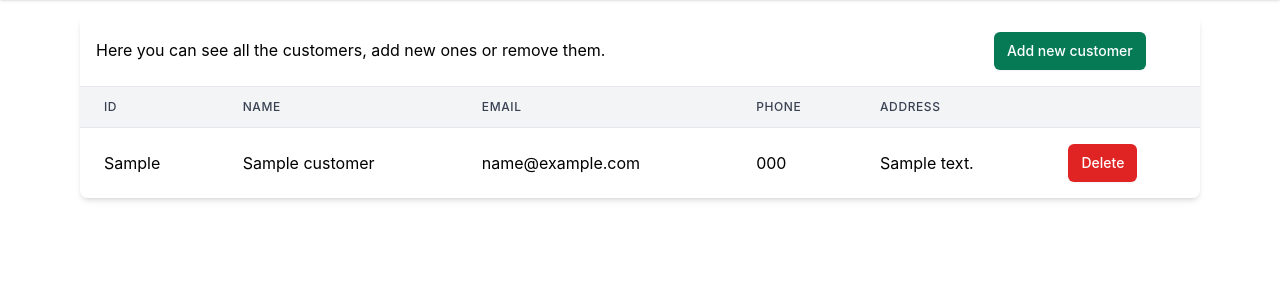
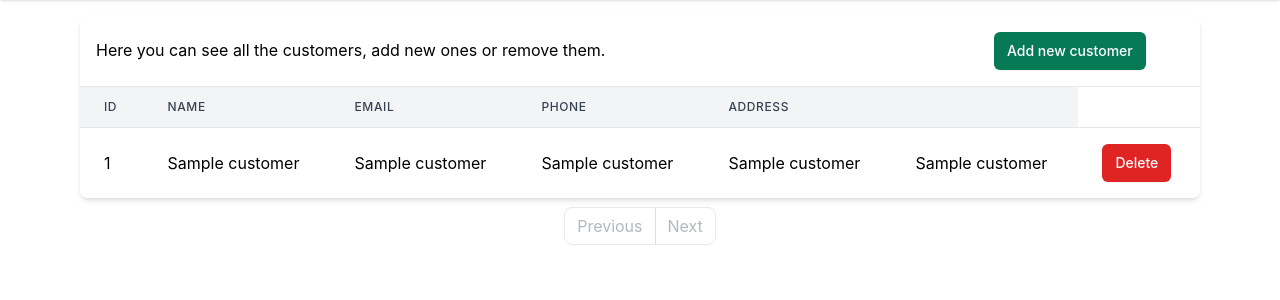
Before and after one commit to joanapeixinho/proj-BD, a Flask app: template app/templates/customer/customers.html in a window 1280 px wide. Shown: the part 148-448 px from the top of the page. Run offline with Flask 3, Linux system fonts and the light colour scheme; the template is opened without the code that fills it: most values are stand-ins (such as "Sample title", 1, 10 or a date in 2020); style sheets or scripts are compiled from the project's sources; some libraries are stand-ins or nearby versions.

Commit message:
add pagination

```diff
--- a/app/app.py
+++ b/app/app.py
@@ -3,6 +3,7 @@
 
 import psycopg
 import datetime
+from math import ceil
 from flask import flash
 from flask import Flask
 from flask import jsonify
@@ -10,7 +11,6 @@
 from flask import render_template
 from flask import request
 from flask import session
-from flask import url_for
 from urllib.request import urlopen
 from psycopg.rows import namedtuple_row
 from psycopg_pool import ConnectionPool
@@ -80,29 +80,43 @@
     return render_template("homepage.html", current_page="homepage" , page_title="Homepage", session=session , cart_items=cart_items)
 
 # CUSTOMERS PAGE
-@app.route("/customers", methods=("GET",))
+@app.route('/customers', methods=['GET'])
 def customers():
-    """Show all the accounts, most recent first."""
+    page = request.args.get('page', 1, type=int)
+    per_page = request.args.get('per_page', 10, type=int)
 
+    total_customers = get_total_customers()
+    total_pages = ceil(total_customers / per_page)
+    prev_page = page - 1 if page > 1 else None
+    next_page = page + 1 if page < total_pages else None
+
+    start_index = (page - 1) * per_page
+    end_index = start_index + per_page
+
+
+    customers = get_customers(start_index, end_index)
+
+    messages= get_flash_messages()
+    return render_template('customer/customers.html', customers=customers, total_customers=total_customers, per_page=per_page, current_page=page , page_title="Customers", session=session , cart_items=cart_items, messages=messages, total_pages=total_pages , prev_page=prev_page , next_page=next_page)
+
+def get_total_customers():
     with pool.connection() as conn:
-        cur = conn.cursor(row_factory=namedtuple_row)
-        cur.execute(
+        with conn.cursor() as cur:
+            cur.execute("SELECT COUNT(*) FROM customer")
+            total_customers = cur.fetchone()[0]
+            flash(f"Total customers: {total_customers}")
+    return total_customers
 
-                """
-                SELECT * FROM customer;
-                """,
-                {},
-            )
-        log.debug(f"Found {cur.rowcount} rows.")
 
-    # API-like response is returned to clients that request JSON explicitly (e.g., fetch)
-    if (
-        request.accept_mimetypes["application/json"]
-        and not request.accept_mimetypes["text/html"]
-    ):
-        return jsonify(cur)
+def get_customers(start_index, end_index):
+    with pool.connection() as conn:
+        with conn.cursor() as cur:
+            cur.execute("SELECT * FROM customer LIMIT %s OFFSET %s", (end_index - start_index, start_index))
+            flash(f"Showing customers from {start_index} to {end_index}")
 
-    return render_template("customer/customers.html", customers=cur, current_page="customers", page_title="Customers", session=session , cart_items=cart_items)
+            customers = cur.fetchall()
+
+    return customers
 
 # CREATE CUSTOMER
 @app.route('/create-customer', methods=['POST'])
@@ -305,6 +319,7 @@
 
     return redirect('/products')
 
+
 # ORDERS PAGE
 @app.route("/order", methods=("GET",))
 def order():
--- a/app/templates/base.html
+++ b/app/templates/base.html
@@ -30,10 +30,18 @@
             {% for page, label in pages.items() %}
               {% if (page == 'orders' or page == 'order') and 'customer' not in session %}
                 <!-- Não exibir o link "My Orders" se o cliente não estiver na sessão -->
-              {% elif current_page == page %}
-                <a href="{{ url_for(page) }}" class="bg-gray-900 text-white rounded-md px-3 py-2 text-sm font-medium" aria-current="page">{{ label }}</a>
-              {% else %}
-                <a href="{{ url_for(page) }}" class="text-gray-300 hover:bg-gray-700 hover:text-white rounded-md px-3 py-2 text-sm font-medium">{{ label }}</a>
+                {% elif current_page == page %}
+                  {% if page == 'customers' %}
+                    <a href="{{ url_for(page, page=1, per_page=5) }}" class="bg-gray-900 text-white rounded-md px-3 py-2 text-sm font-medium" aria-current="page">{{ label }}</a>
+                  {% else %}
+                    <a href="{{ url_for(page) }}" class="bg-gray-900 text-white rounded-md px-3 py-2 text-sm font-medium" aria-current="page">{{ label }}</a>
+                  {% endif %}
+                {% else %}
+                  {% if page == 'customers' %}
+                    <a href="{{ url_for(page, page=1, per_page=5) }}" class="text-gray-300 hover:bg-gray-700 hover:text-white rounded-md px-3 py-2 text-sm font-medium">{{ label }}</a>
+                  {% else %}
+                    <a href="{{ url_for(page) }}" class="text-gray-300 hover:bg-gray-700 hover:text-white rounded-md px-3 py-2 text-sm font-medium">{{ label }}</a>
+                  {% endif %}
               {% endif %}
             {% endfor %}
           </div>
--- a/app/templates/customer/customers.html
+++ b/app/templates/customer/customers.html
@@ -50,8 +50,6 @@
                   </div>
                 </section>
               </div>
-
-
               <thead class="bg-gray-100 dark:bg-gray-700">
                 <tr>
                   <th scope="col"
@@ -82,11 +80,12 @@
               <tbody class="bg-white divide-y divide-gray-200 dark:bg-gray-800 dark:divide-gray-700">
                 {% for customer in customers %}
                 <tr>
-                  <td class="py-4 px-6">{{ customer['cust_no'] }}</td>
-                  <td class="py-4 px-6">{{ customer['name'] }}</td>
-                  <td class="py-4 px-6">{{ customer['email'] }}</td>
-                  <td class="py-4 px-6">{{ customer['phone'] }}</td>
-                  <td class="py-4 px-6">{{ customer['address'] }}</td>
+                  <td class="py-4 px-6">{{ customer[0] }}</td>
+                  <td class="py-4 px-6">{{ customer[1] }}</td>
+                  <td class="py-4 px-6">{{ customer[2] }}</td>
+                  <td class="py-4 px-6">{{ customer[3] }}</td>
+                  <td class="py-4 px-6">{{ customer[4] }}</td>
+                  <td class="py-4 px-6">{{ customer[5] }}</td>
                   <td class="py-4 px-6">
                     <button data-modal-target="popup#{{customer['cust_no']}}"
                       data-modal-toggle="popup#{{customer['cust_no']}}"
@@ -135,12 +134,60 @@
                 </div>
                 {% endfor %}
               </tbody>
+
+
+
             </table>
           </div>
         </div>
       </div>
     </div>
   </div>
+  <div class="mb-6 flex justify-center">
+    <ul class="inline-flex -space-x-px">
+      <!-- Link "Previous" -->
+      {% if prev_page %}
+        <li>
+          <a href="{{ url_for('customers', page=prev_page, per_page=per_page) }}" class="px-3 py-2 ml-0 leading-tight text-gray-500 bg-white border border-gray-300 rounded-l-lg hover:bg-gray-100 hover:text-gray-700 dark:bg-gray-800 dark:border-gray-700 dark:text-gray-400 dark:hover:bg-gray-700 dark:hover:text-white">Previous</a>
+        </li>
+      {% else %}
+        <li>
+          <a class="px-3 py-2 ml-0 leading-tight text-gray-500 bg-white border border-gray-300 rounded-l-lg opacity-50 cursor-not-allowed">Previous</a>
+        </li>
+      {% endif %}
+
+      <!-- Page numbers -->
+      {% for num in range(1,total_pages+1) %}
+        {% if num %}
+          {% if num == customers.page %}
+            <li>
+              <a href="#" aria-current="page" class="px-3 py-2 text-blue-600 border border-gray-300 bg-blue-50 hover:bg-blue-100 hover:text-blue-700 dark:border-gray-700 dark:bg-gray-700 dark:text-white">{{ num }}</a>
+            </li>
+          {% else %}
+            <li>
+              <a href="{{ url_for('customers', page=num, per_page=per_page) }}" class="px-3 py-2 leading-tight text-gray-500 bg-white border border-gray-300 hover:bg-gray-100 hover:text-gray-700 dark:bg-gray-800 dark:border-gray-700 dark:text-gray-400 dark:hover:bg-gray-700 dark:hover:text-white">{{ num }}</a>
+            </li>
+          {% endif %}
+        {% else %}
+          <li>
+            <span class="px-3 py-2 leading-tight text-gray-500 bg-white border border-gray-300">...</span>
+          </li>
+        {% endif %}
+      {% endfor %}
+
+      <!-- Link "Next" -->
+      {% if next_page %}
+        <li>
+          <a href="{{ url_for('customers', page=next_page, per_page=per_page) }}" class="px-3 py-2 leading-tight text-gray-500 bg-white border border-gray-300 rounded-r-lg hover:bg-gray-100 hover:text-gray-700 dark:bg-gray-800 dark:border-gray-700 dark:text-gray-400 dark:hover:bg-gray-700 dark:hover:text-white">Next</a>
+        </li>
+      {% else %}
+        <li>
+          <a class="px-3 py-2 leading-tight text-gray-500 bg-white border border-gray-300 rounded-r-lg opacity-50 cursor-not-allowed">Next</a>
+        </li>
+      {% endif %}
+    </ul>
+  </div>
+
 
 
 </main>
```
